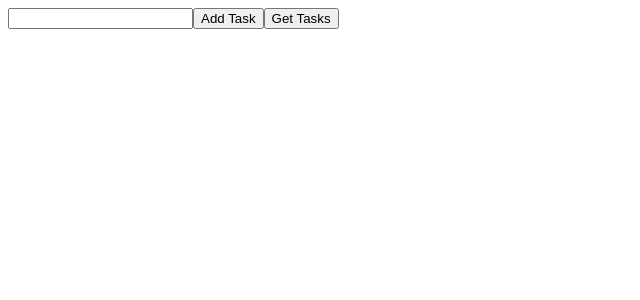
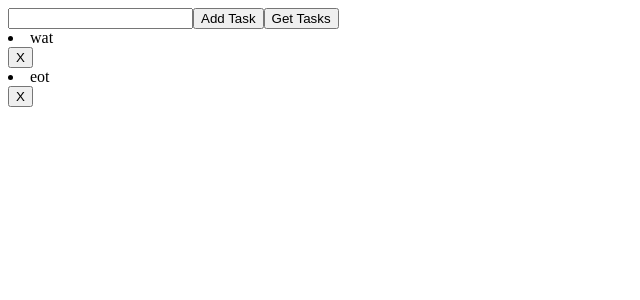
Before and after one commit to llam722/app-assessment-in-react, a React app in the folder my-app/: page /secret in a window 1280 px wide. Shown: the top 300 px of the page, without its empty margins (0-640 px from the left). Built offline with nearby package versions, Linux system fonts and the light colour scheme.

Commit message:
added bullets/list and readme

```diff
--- a/my-app/src/components/App.js
+++ b/my-app/src/components/App.js
@@ -7,7 +7,7 @@ function App() {
   return (
     <BrowserRouter>
       <Routes>
-        <Route path="/login" element={<Login />} />
+        <Route path="/" element={<Login />} />
         <Route path="/secret" element={<Secret />} />
       </Routes>
     </BrowserRouter>
--- a/my-app/src/components/Secret.jsx
+++ b/my-app/src/components/Secret.jsx
@@ -1,11 +1,32 @@
-import React from 'react';
+import React, { useState } from 'react';
+import Tasks from './Tasks.jsx';
 
 const Secret = () => {
+  const [task, setTask] = useState(['wat', 'eot']);
+
+  console.log(task);
+
+  const handleDelete = (e) => {
+    e.preventDefault;
+    console.log(e);
+  };
+
+  const handleEvent = (e) => {
+    e.preventDefault();
+    console.log(e.target[0].value);
+    setTask([...task, e.target[0].value]);
+  };
+
   return (
     <div>
-      <input type="text"></input>
-      <button> Add Task </button>
-      <button> Get Tasks </button>
+      <form onSubmit={handleEvent}>
+        <input type="text"></input>
+        <button type="submit"> Add Task </button>
+        <button> Get Tasks </button>
+      </form>
+      {task.map((item, i) => {
+        return <Tasks item={item} key={i} handleDelete={handleDelete} />;
+      })}
     </div>
   );
 };
--- a/my-app/src/components/Tasks.jsx
+++ b/my-app/src/components/Tasks.jsx
@@ -1,5 +1,12 @@
 import React from 'react';
 
-const Tasks = () => {
-  return <div>Hi</div>;
+const Tasks = ({ item, handleDelete }) => {
+  return (
+    <div>
+      <li>{item}</li>
+      <button onClick={handleDelete}>X</button>
+    </div>
+  );
 };
+
+export default Tasks;
```
Also changed, not shown: 1 other file (tests, documents, lock files or other folders).
